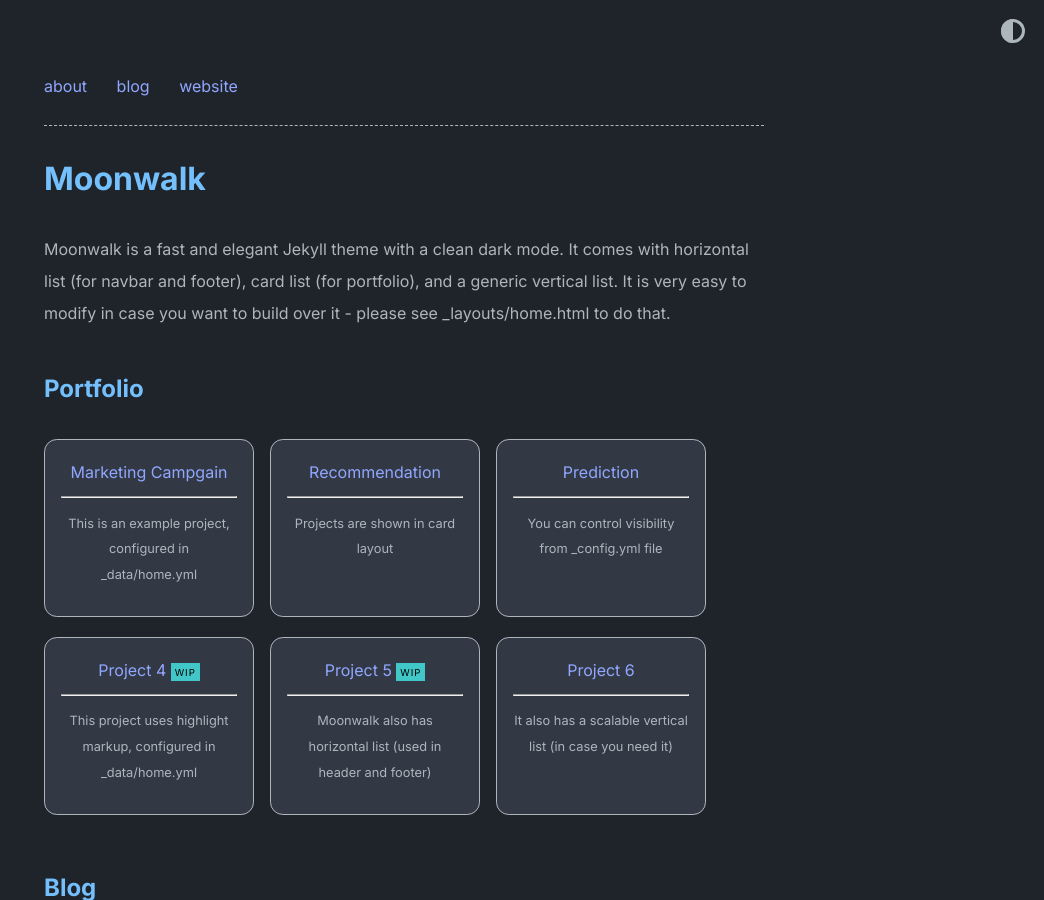
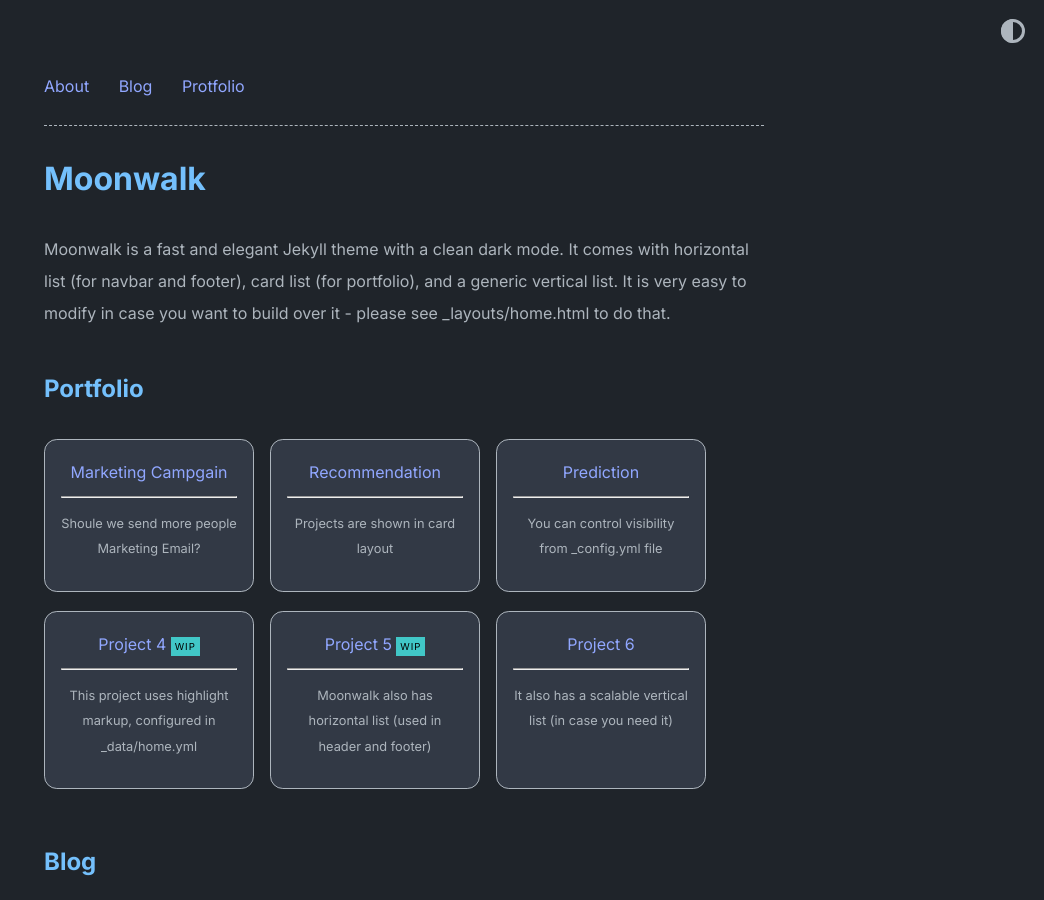
Before and after one commit to abhinavs/moonwalk, a Jekyll site: the page built from index.md, in a window 1280 px wide and 900 px high. Shown: the whole window, without its empty margins (236-1280 px from the left). Built offline with Jekyll 4.4.1, drawn with Linux system fonts in a browser that asks for light colours; some of the changed text lies outside the part shown.

Commit message:
Update home.yml

```diff
--- a/_data/home.yml
+++ b/_data/home.yml
@@ -1,17 +1,17 @@
 navbar_entries:
-  - title: about
+  - title: About
     url: about
 
-  - title: blog
+  - title: Blog
     url: blog
 
-  - title: website
+  - title: Protfolio
     url: https://www.abhinav.co
 
 project_entries:
   - title: Marketing Campgain
     url: overview-post
-    desc: This is an example project, configured in _data/home.yml
+    desc: Shoule we send more people Marketing Email?
 
   - title: Recommendation
     url: overview-post
@@ -54,16 +54,16 @@ old_project_entries:
     desc: The better people know you, the better they collaborate
 
 footer_entries:
-  - title: abhinav's homepage
+  - title: Alicia's homepage
     url: https://www.abhinav.co
 
   - title: twitter
     url: https://twitter.com/abhinav
 
-  - title: github
+  - title: Github
     url: https://github.com/abhinavs
 
-  - title: feed
+  - title: Tableau Pulic
     url: feed.xml
 
 misc_entries:
```
